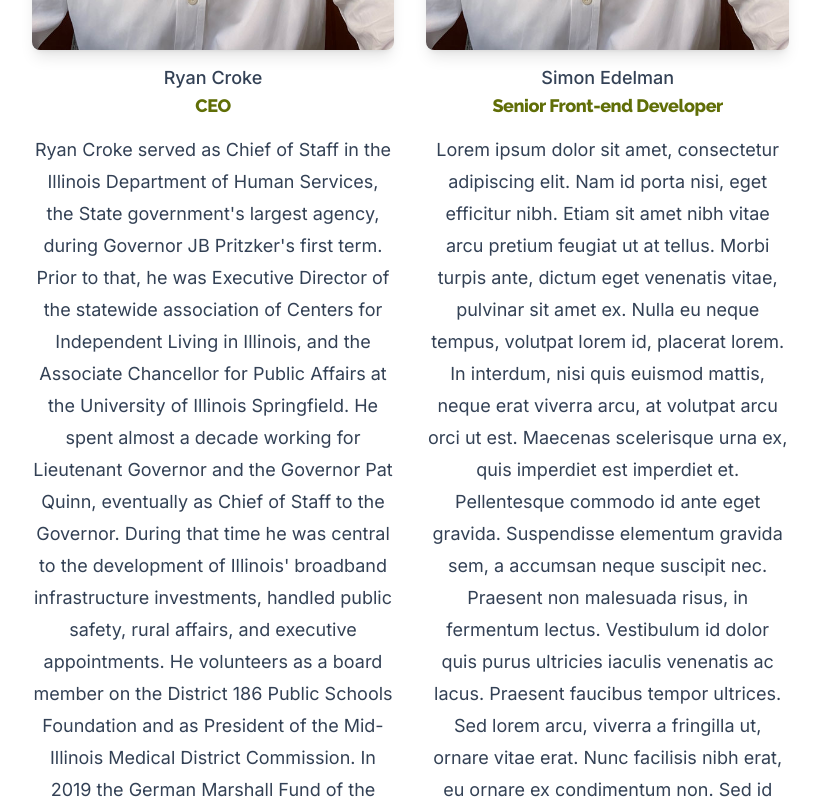
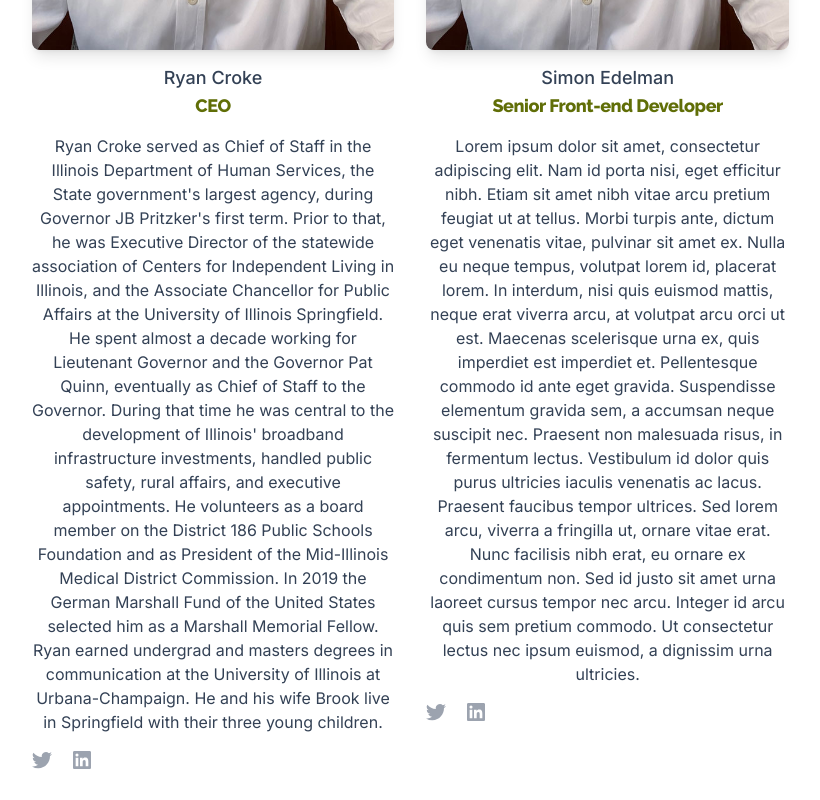
Before and after one commit to pc45/crokebrothers, a Next.js app: page / in a window 1280 px wide. Shown: the part 3440-4240 px from the top of the page, without its empty margins (427-1247 px from the left). Built offline with nearby package versions, Linux system fonts and the light colour scheme.

Commit message:
smaller bio text

```diff
--- a/src/components/Team.jsx
+++ b/src/components/Team.jsx
@@ -78,7 +78,7 @@ export default function Team() {
                           <h3 className="text-slate-700">{person.name}</h3>
                           <p className="font-display tracking-tight text-croke">{person.role}</p>
                         </div>
-                        <div className="text-lg">
+                        <div className="text-md">
                           <p className="text-slate-700">{person.bio}</p>
                         </div>
 
```
